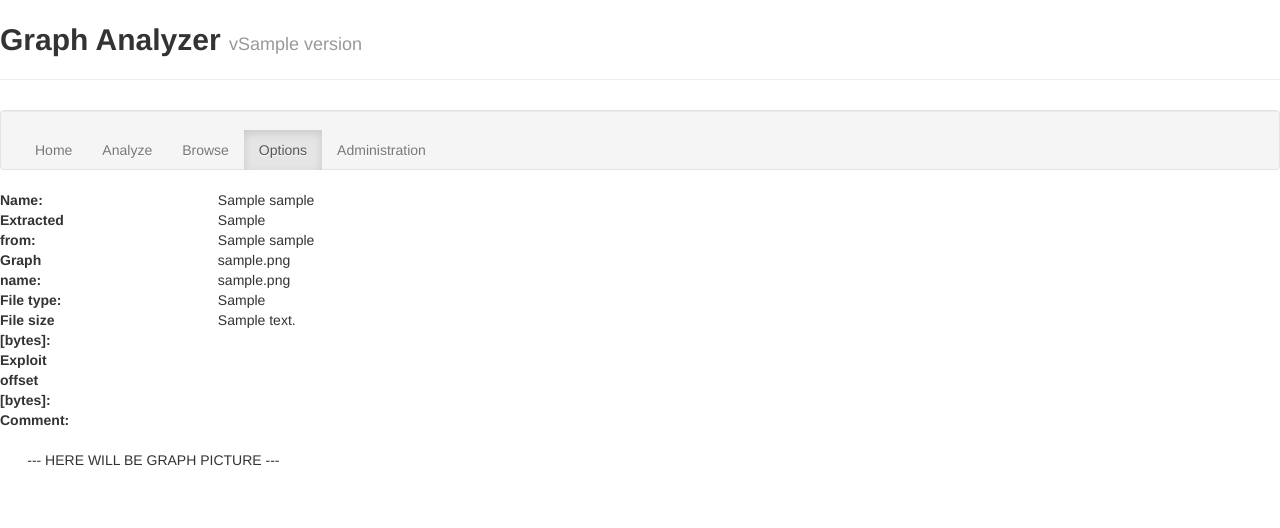
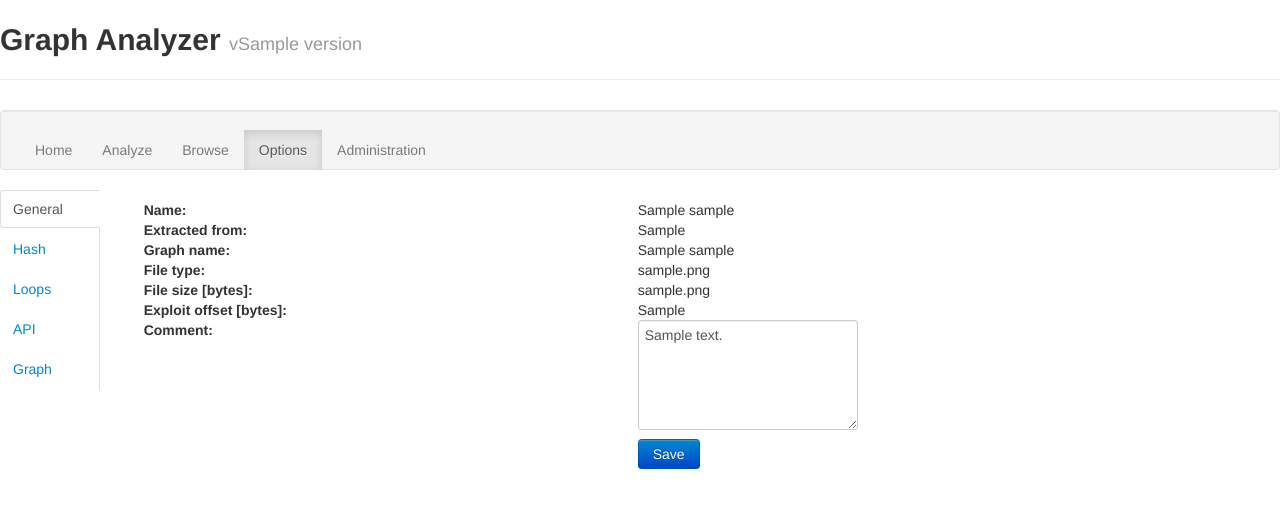
Before and after one commit to kubasejdak/graph-analyzer, a Django app: template web_gui/templates/show.html in a window 1280 px wide. Shown: the top 528 px of the page. Run offline with Django 3.2, Linux system fonts and the light colour scheme; tables that the repository leaves empty hold one stand-in row (values such as "Sample post"); the template is opened without the code that fills it: values that come from a table or form of the project are taken from there, most other values are stand-ins (such as "Sample title", 1, 10 or a date in 2020); grey boxes marked "Sample" are stand-in pictures; parts of the project's set-up code (start-up, migrations or seed data) failed here and were passed over; some libraries are stand-ins or nearby versions.

Commit message:
Now all sample info (including graph) are showed

```diff
--- a/web_gui/analyze/views.py
+++ b/web_gui/analyze/views.py
@@ -15,7 +15,7 @@ def show_analyze(request):
 		options = Option()
 		options.output_dest = "DatabaseOutput"
 		options.log_level = 1
-		options.log_file = "/home/kuba/analyzer_log"
+		options.log_file = "/var/www/jsejdak/analyzer_log"
 		options.resemblence_level = 50
 		options.save()
 	else:
--- a/web_gui/options/views.py
+++ b/web_gui/options/views.py
@@ -27,7 +27,7 @@ def show_options(request):
         options = Option()
         options.output_dest = "DatabaseOutput"
         options.log_level = 1
-        options.log_file = "/home/kuba/nalyzer_log"
+        options.log_file = "/var/www/jsejdak/analyzer_log"
         options.resemblence_level = 50
         options.save()
     else:
--- a/web_gui/templates/home.html
+++ b/web_gui/templates/home.html
@@ -3,7 +3,7 @@
 {% block content %}
 <div class="hero-unit">
 	<h1>Welcome to Graph Analyzer (v{{ version }})</h1>
-	<p>This tool allows you to analyze and categorize exploit samples by comparing their flow graps.</p>
+	<p>This tool allows you to analyze and cathegorize exploit samples by comparing their flow graps.</p>
 	<p>List of available input modules:
 		<ul>
 		{% for input in input_list %}
--- a/web_gui/templates/show.html
+++ b/web_gui/templates/show.html
@@ -2,7 +2,28 @@
 
 {% block content %}
 <div class="row-fluid">
-	<div class="span1">
+	<div class="tabbable tabs-left">
+		<ul class="nav nav-tabs">
+			<li class="active"><a href="#general_tab" data-toggle="tab">General</a></li>
+			<li><a href="#hash_tab" data-toggle="tab">Hash</a></li>
+			<li><a href="#loops_tab" data-toggle="tab">Loops</a></li>
+			<li><a href="#api_tab" data-toggle="tab">API</a></li>
+			<li><a href="#graph_tab" data-toggle="tab">Graph</a></li>
+		</ul>
+		<div class="tab-content">
+			<div class="tab-pane" id="hash_tab">
+				<p>
+					<div class="span4">
+						<b>Hash: </b>
+					</div>
+					<div class="span4 offset1">
+						{{ show_hash.hash }}
+					</div>
+				</p>
+			</div>
+			<div class="tab-pane active" id="general_tab">
+				<p>
+					<div class="span4">
 						<b>Name: </b></br>
 						<b>Extracted from: </b></br>
 						<b>Graph name: </b></br>
@@ -18,10 +39,62 @@
 						{{ show_sample.file_type }}</br>
 						{{ show_sample.file_size }}</br>
 						{{ show_sample.shellcode_offset }}</br>
-		{{ show_sample.comment }}</br></br>
+						<form method="post" action="">{% csrf_token %}
+							<textarea name="comments" cols="75" rows="5">{{ show_sample.comment }}</textarea></br>
+							<button class="btn btn-primary" name="show" value={{ show_sample.id }}>Save</button>
+						</form>
+						</br></br>
 					</div>
-	<div class="span12">
-		--- HERE WILL BE GRAPH PICTURE ---
+					{% if is_message %}
+					<div class="span11">
+						<div class="alert alert-success">
+							<button type="button" class="close" data-dismiss="alert">×</button>
+							<strong>Success!</strong> Comments saved.
+						</div>
+					</div>
+					{% endif %}
+				</p>
+			</div>
+			<div class="tab-pane" id="loops_tab">
+				{% for loop in show_loops %}
+				<p>
+					<div class="span4">
+						<b>Hash: </b></br>
+						<b>Iterations: </b></br>
+						<b>Size: </b></br>
+						<b>Start: </b></br>
+						<b>Vertexes: </b></br>
+					</div>
+					<div class="span4 offset1">
+						{{ loop.hash }}</br>
+						{{ loop.iterations }}</br>
+						{{ loop.size }}</br>
+						{{ loop.start }}</br>
+						{{ loop.vertexes }}</br></br></br>
+					</div>
+				</p>
+				{% endfor %}
+			</div>
+			<div class="tab-pane" id="api_tab">
+				{% for api in show_api %}
+				<p>
+					<div class="span4">
+						<b>Syscall: </b></br>
+						<b>DLL: </b></br>
+					</div>
+					<div class="span4 offset1">
+						{{ api.syscall }}</br>
+						{{ api.dll }}</br></br>
+					</div>
+				</p>
+				{% endfor %}
+			</div>
+			<div class="tab-pane" id="graph_tab">
+				<p>
+					<img src="{{ STATIC_URL }}tmp_graphs/{{ graph_file }}" />
+				</p>
+			</div>
+		</div>
 	</div>
 </div>
 {% endblock %}
```
Also changed, not shown: web_gui/analyze/admin.py (+8 -1 lines), web_gui/browse/views.py (+29 -3 lines), web_gui/templates/analyze.html (+9 -5 lines), web_gui/static/tmp_graphs/shell_1_2.png (added), 3 other files. Lines whose indentation alone changed are shown as unchanged.
